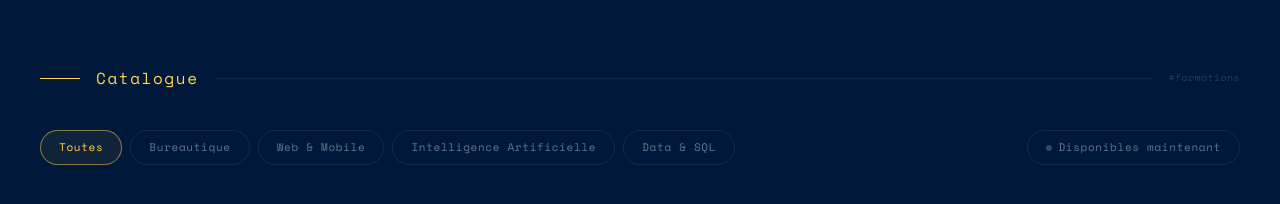
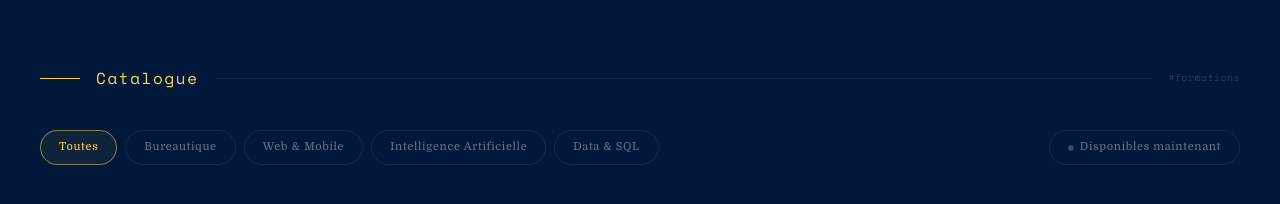
Before and after one commit to EssiJunior/Tebunah-Training, a Next.js app: page / in a window 1280 px wide. Shown: the part 1000-1204 px from the top of the page. Built offline with nearby package versions, Linux system fonts and the light colour scheme; a web font is replaced by a local one.

Commit message:
Removed font-mono where not needed

```diff
--- a/sections/Formations.tsx
+++ b/sections/Formations.tsx
@@ -35,7 +35,7 @@ export default function Formations() {
               whileHover={{ scale: 1.03 }}
               whileTap={{ scale: 0.97 }}
               className={[
-                'font-mono text-[11px] px-4.5 py-2 rounded-full tracking-[0.06em] transition-all duration-200',
+                'text-[11px] px-4.5 py-2 rounded-full tracking-[0.06em] transition-all duration-200',
                 active === cat.id
                   ? 'border border-accent/50 text-accent bg-accent/6'
                   : 'border border-white/8 text-white/40 hover:border-white/20 hover:text-white/60',
@@ -51,7 +51,7 @@ export default function Formations() {
           whileHover={{ scale: 1.03 }}
           whileTap={{ scale: 0.97 }}
           className={[
-            'font-mono text-[11px] px-4.5 py-2 rounded-full tracking-[0.06em] transition-all duration-200 flex items-center gap-1.5 ml-auto',
+            'text-[11px] px-4.5 py-2 rounded-full tracking-[0.06em] transition-all duration-200 flex items-center gap-1.5 ml-auto',
             showAvailableOnly
               ? 'border border-green-500/40 text-green-400 bg-green-500/6'
               : 'border border-white/8 text-white/40 hover:border-white/20 hover:text-white/60',
```
